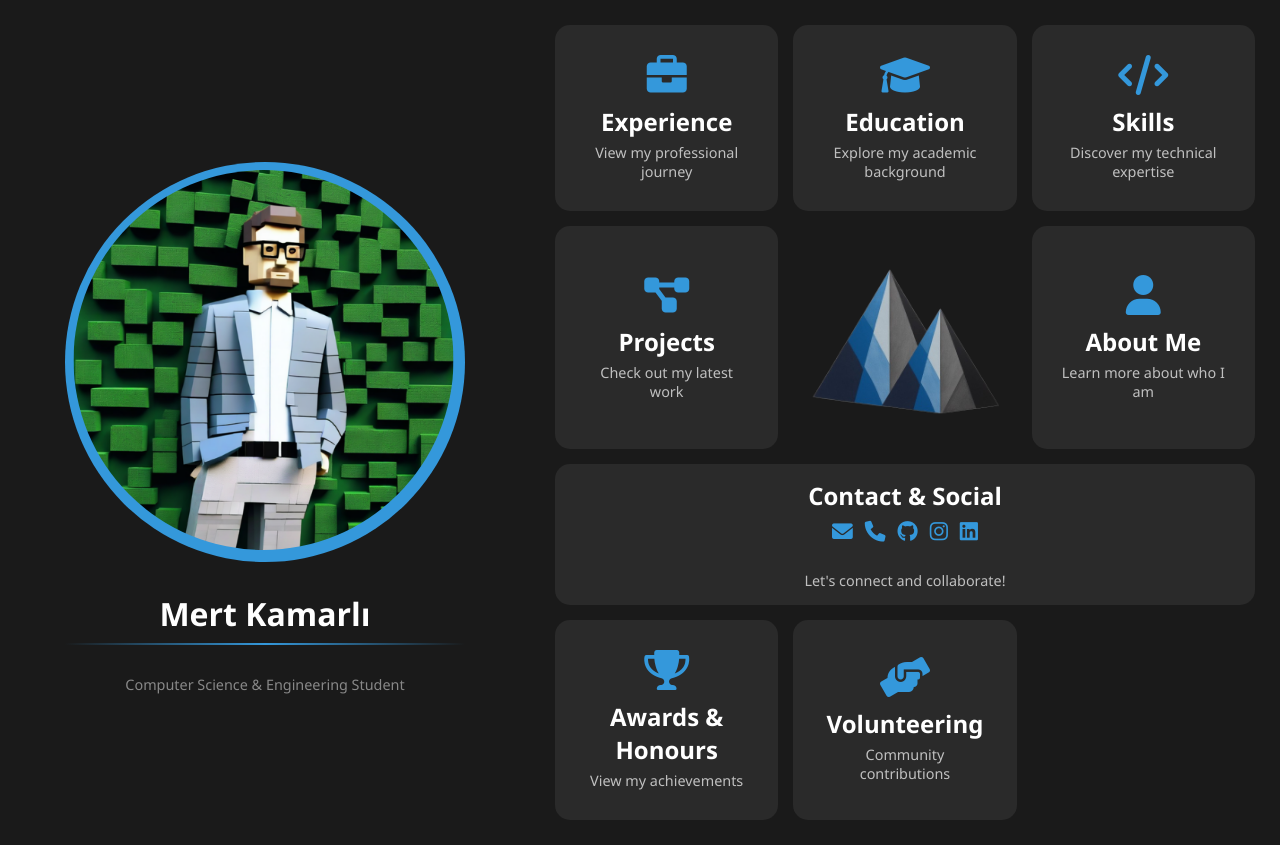
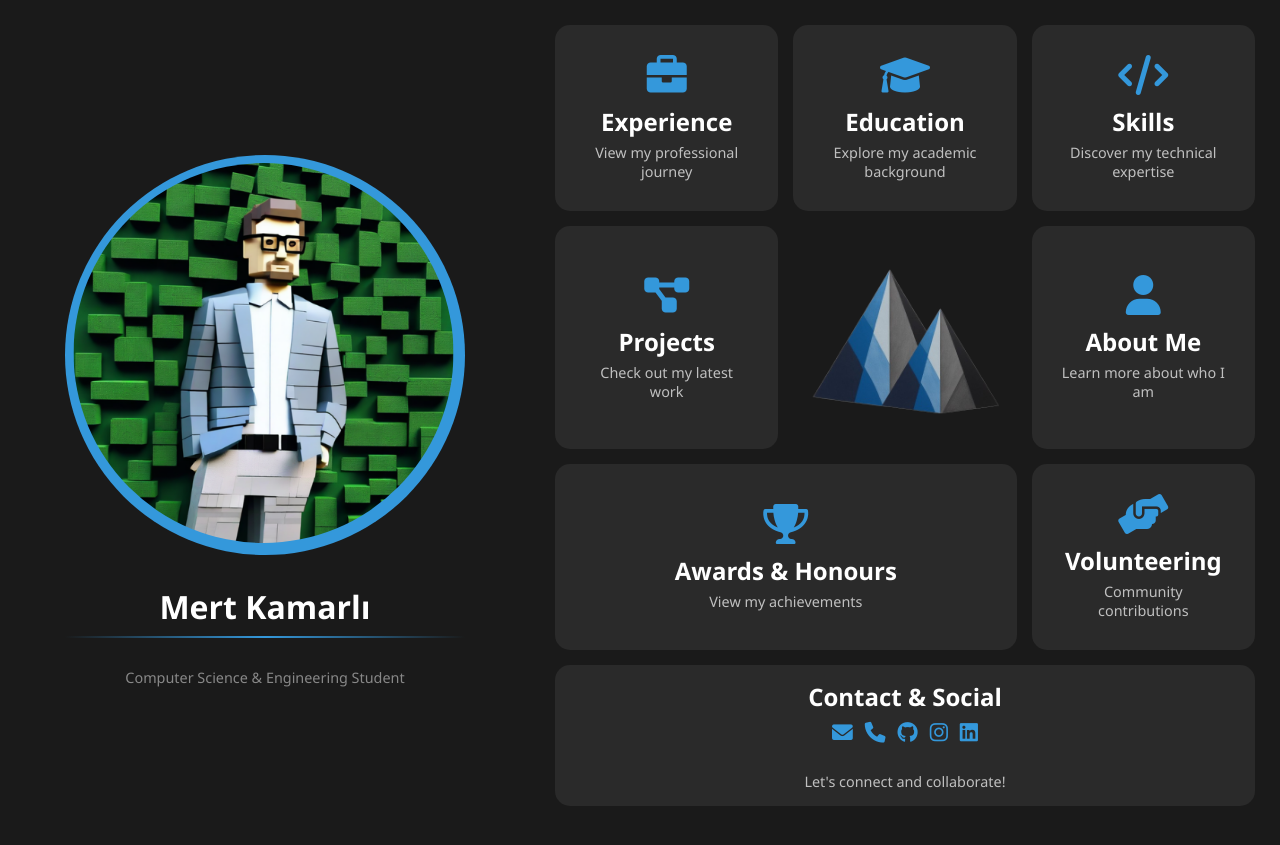
Before and after one commit to kamarli-mert/Personel-Website-v1, a plain HTML site: page index.html in a window 1280 px wide. Drawn offline with Linux system fonts and the light colour scheme.

Commit message:
Fix grid layout - Awards takes 2 columns, Volunteering takes 1 column in row 3

```diff
--- a/styles.css
+++ b/styles.css
@@ -216,13 +216,14 @@ p {
     padding: 25px;
     display: grid;
     grid-template-columns: repeat(3, 1fr);
-    grid-template-rows: repeat(3, auto);
+    grid-template-rows: repeat(4, auto);
     gap: 15px;
     background-color: var(--bg-color);
     transition: transform 0.5s ease;
     grid-template-areas:
         "exp edu skills"
         "proj logo about"
+        "awards awards volunteer"
         "contact contact contact";
 }
 
@@ -246,7 +247,12 @@ p {
     transform: rotate(360deg);
 }
 
-/* Contact & Social card spans two columns */
+/* Awards card spans two columns */
+.menu-item[data-section="awards"] {
+    grid-column: span 2;
+}
+
+/* Contact & Social card spans three columns */
 .menu-item[data-section="contact"] {
     grid-column: span 3;
     padding: 15px;
@@ -259,6 +265,8 @@ p {
 .menu-item[data-section="skills"] { grid-area: skills; }
 .menu-item[data-section="projects"] { grid-area: proj; }
 .menu-item[data-section="about"] { grid-area: about; }
+.menu-item[data-section="awards"] { grid-area: awards; }
+.menu-item[data-section="volunteering"] { grid-area: volunteer; }
 .menu-item[data-section="contact"] { grid-area: contact; }
 
 /* Eski logo menü kartı stillerini kaldır */
```
